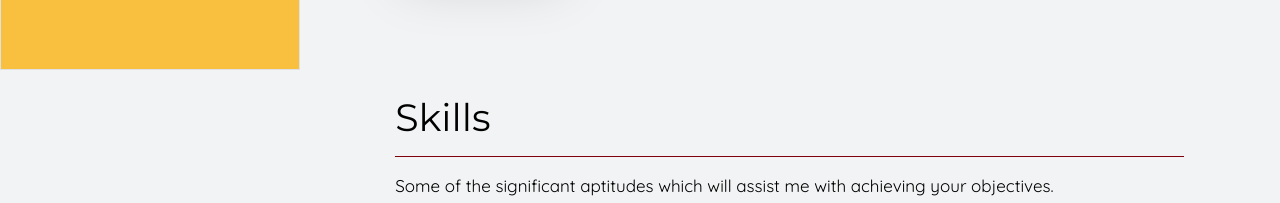
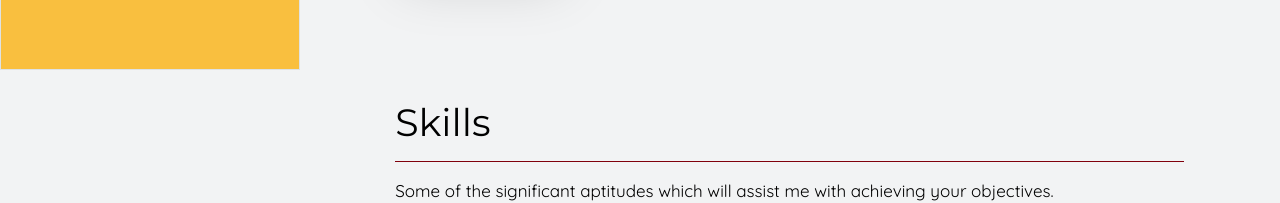
Before and after one commit to radhikaad/e_portfolio_sr.github.io, a plain HTML site: page index.html in a window 1280 px wide. Shown: the part 730-933 px from the top of the page. Drawn offline with nearby package versions, Linux system fonts and the light colour scheme; a web font is replaced by a local one.

Commit message:
Update style.css

```diff
--- a/css/style.css
+++ b/css/style.css
@@ -411,7 +411,8 @@ a:active,a:focus,a:hover {
 }
 
 .about-desc h1 {
-  padding-top: 25px;
+  margin-top: 20px;
+  padding-top: 10px;
   font-size: 38px;
   font-weight: 400;
   font-family: "Montserrat", Georgia, serif;
```
